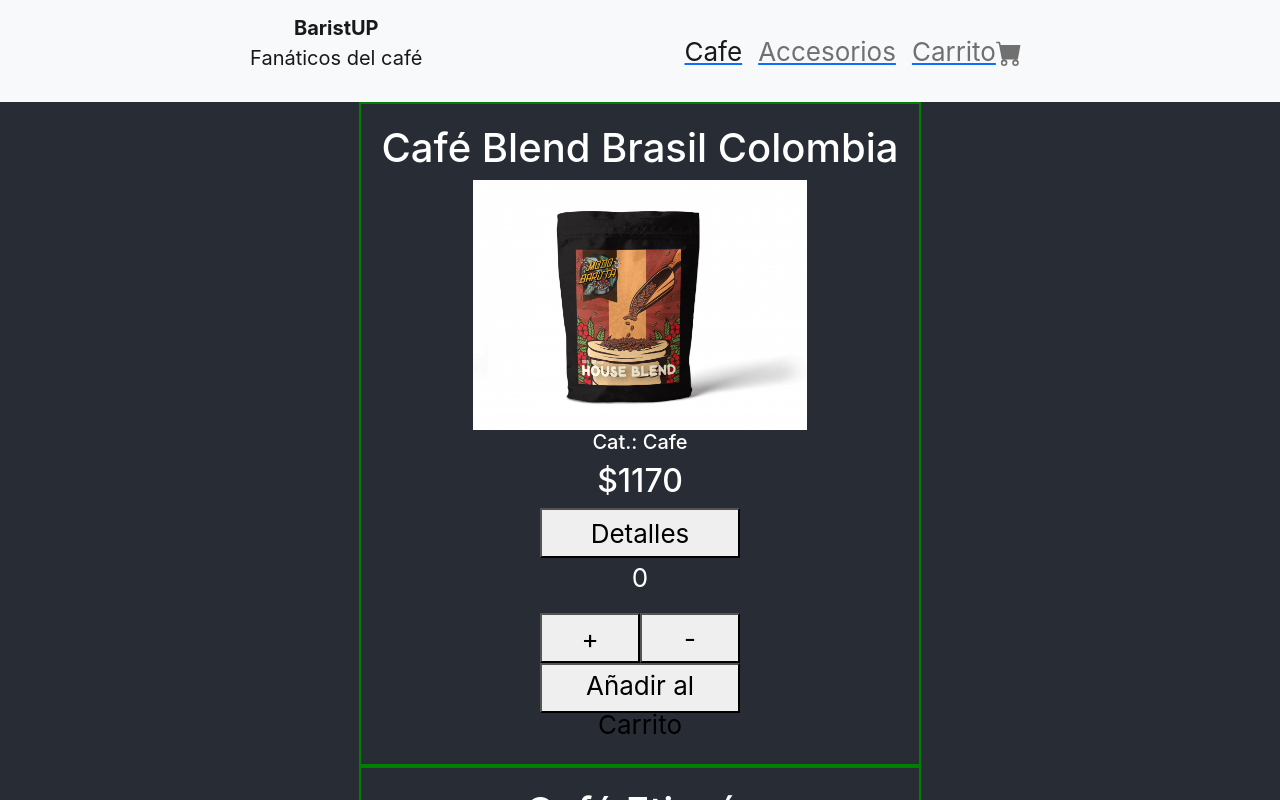
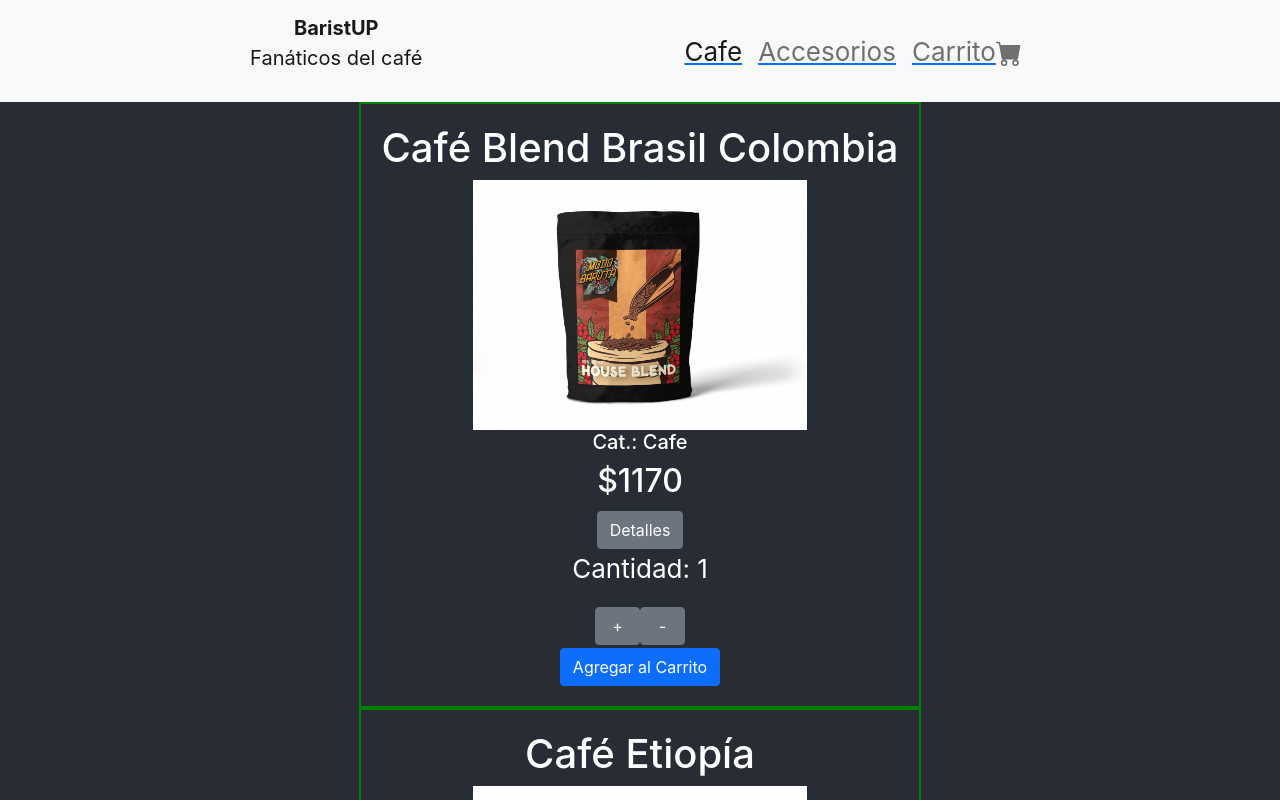
Before and after one commit to guido-pasciucco/BaristUp, a React (Create React App) app: page / in a window 1280 px wide. Shown: the top 800 px of the page. Built offline with nearby package versions, Linux system fonts and the light colour scheme.

Commit message:
Commit #8 Desafío clase 9

```diff
--- /dev/null
+++ b/src/components/NavBar/CartButton.jsx
@@ -0,0 +1,21 @@
+import {useState} from 'react'
+import { Link } from 'react-router-dom'
+
+export default function CartButton(){
+    const [option, setOption] = useState(1)
+    function optionSelected(value){
+        setOption(value)
+        console.log(value)
+    }
+    return(
+        <>
+        {option === 1 ?
+            <button type="button" class="btn btn-primary" option={option} onClick={optionSelected} defaultOption={option}>Agregar al Carrito</button>
+            :
+            <Link to="/cart">
+                <button type="button" class="btn btn-success">¡Agregado! ver carrito</button>
+            </Link>
+        }
+        </>
+    )
+}
--- a/src/components/NavBar/ItemCount.jsx
+++ b/src/components/NavBar/ItemCount.jsx
@@ -1,7 +1,7 @@
 import { useState } from 'react'
 
 function ItemCount(){
-    const [ contador, setContador ] = useState(0)
+    const [ contador, setContador ] = useState(1)
 
     console.log(contador)
 
@@ -13,9 +13,9 @@ function ItemCount(){
     }
     return(
         <div>
-            <p>{contador}</p>
-            <button onClick={handlerClickSuma}  style={{width: "100px", height: "50px"}}>+</button>
-            <button onClick={handlerClickResta} style={{width: "100px", height: "50px"}}>-</button>
+            <p>Cantidad: {contador}</p>
+            <button type="button" class="btn btn-secondary" onClick={handlerClickSuma}  style={{width: "45px"}}>+</button>
+            <button type="button" class="btn btn-secondary" onClick={handlerClickResta} style={{width: "45px"}}>-</button>
         </div>
     )
 }
--- a/src/components/NavBar/ItemDetailContainer.jsx
+++ b/src/components/NavBar/ItemDetailContainer.jsx
@@ -1,6 +1,10 @@
+import {useState, useEffect} from 'react'
 import {useParams} from 'react-router-dom'
+import ItemCount from './ItemCount'
+import {getFetch} from './getFetch'
 
 function ItemDetailContainer(){
+    const [productos, setProductos] = useState ([])
     const {id} = useParams()
     console.log(id)
     return(
@@ -29,5 +33,4 @@ function ItemDetailContainer(){
         </>
     )
 }
-
 export default ItemDetailContainer
--- a/src/components/NavBar/ItemList.jsx
+++ b/src/components/NavBar/ItemList.jsx
@@ -1,10 +1,9 @@
 import React, {useState} from 'react'
 import ItemCount from './ItemCount'
 import {getFetch} from "./getFetch"
-
 import ItemDetailContainer from "./ItemDetailContainer"
 import ItemListContainer from "./ItemListContainer"
-
+import CartButton from './CartButton'
 
 function ItemList(){
     const [productos, setProductos] = useState([])
@@ -15,19 +14,13 @@ function ItemList(){
             {productos.map(producto =>
                 <><><>
                 <div style={{border:"2px solid green",padding:"20px"}}>
-                    <h1 key={producto.id}>
-                        {producto.titulo}
-                    </h1>
+                    <h1 key={producto.id}>{producto.titulo}</h1>
                     <img src={producto.img} style={{width:"auto",height:"250px"}}/>
                     <h5>Cat.: {producto.categoria}</h5>
                     <h2>${producto.precio}</h2>
-                    <button style={{width:"200px",height:"50px"}}>
-                        Detalles
-                    </button>
+                    <button type="button" class="btn btn-secondary">Detalles</button>
                     <ItemCount/>
-                    <button style={{width:"200px",height:"50px"}}>
-                        Añadir al Carrito
-                    </button>
+                    <CartButton />
                 </div>
                 </></></>
             )}
--- a/src/components/NavBar/getFetch.js
+++ /dev/null
@@ -1,24 +0,0 @@
-
-import imagen1 from './imgs/cafe_blend_brasil_colombia.jpg'
-import imagen2 from './imgs/cafe_etiopia.jpg'
-import imagen3 from './imgs/cafe_guatemala.jpg'
-import imagen4 from './imgs/pava_cisne_inox.jpg'
-import imagen5 from './imgs/tazas_oslo_180.jpg'
-import imagen6 from './imgs/mocca_master.jpg'
-import imagen7 from './imgs/bialetti_moka_express.jpg'
-
-const productos = [
-{id:1,img: imagen1 ,categoria:"Cafe"      ,titulo:"Café Blend Brasil Colombia",precio:1170,  detalle: "Lorem ipsum dolor sit amet, consectetur adipiscing elit. Fusce a sollicitudin metus. Donec eleifend tellus sem, sodales velit dictum amet. Duis sagittis nec ma ultricies. Sed varius neque in vehicula varius."},
-{id:2,img: imagen2 ,categoria:"Cafe"      ,titulo:"Café Etiopía"              ,precio:2121,  detalle: "Lorem ipsum dolor sit amet, consectetur adipiscing elit. Fusce a sollicitudin metus. Donec eleifend tellus sem, sodales velit dictum amet. Duis sagittis nec ma ultricies. Sed varius neque in vehicula varius."},
-{id:3,img: imagen3 ,categoria:"Cafe"      ,titulo:"Café Guatemala"            ,precio:1490,  detalle: "Lorem ipsum dolor sit amet, consectetur adipiscing elit. Fusce a sollicitudin metus. Donec eleifend tellus sem, sodales velit dictum amet. Duis sagittis nec ma ultricies. Sed varius neque in vehicula varius."},
-{id:4,img: imagen4 ,categoria:"Accesorios",titulo:"Pava Cuello de Cisne Inox" ,precio:10876, detalle: "Lorem ipsum dolor sit amet, consectetur adipiscing elit. Fusce a sollicitudin metus. Donec eleifend tellus sem, sodales velit dictum amet. Duis sagittis nec ma ultricies. Sed varius neque in vehicula varius."},
-{id:5,img: imagen5 ,categoria:"Accesorios",titulo:"Tazas Oslo 180ml"          ,precio:2990,  detalle: "Lorem ipsum dolor sit amet, consectetur adipiscing elit. Fusce a sollicitudin metus. Donec eleifend tellus sem, sodales velit dictum amet. Duis sagittis nec ma ultricies. Sed varius neque in vehicula varius."},
-{id:6,img: imagen6 ,categoria:"Accesorios",titulo:"Mocca Master KBG Select"   ,precio:108770,detalle: "Certificada por la ECBC (European Coffee Brewing Center) y SCA (Specialty Coffee Association) bajo estrictos controles y siendo así la mejor máquina para la preparación de café filtrado y te contamos porque."},
-{id:7,img: imagen7 ,categoria:"Accesorios",titulo:"Bialetti Moka Express"     ,precio:11000, detalle: "Lorem ipsum dolor sit amet, consectetur adipiscing elit. Fusce a sollicitudin metus. Donec eleifend tellus sem, sodales velit dictum amet. Duis sagittis nec ma ultricies. Sed varius neque in vehicula varius."}
-];
-
-export const getFetch = new Promise ((resolve)=>{
-    setTimeout(()=>{
-        resolve(productos)
-    }, 500)
-})
--- /dev/null
+++ b/src/components/NavBar/getFetch.jsx
@@ -0,0 +1,24 @@
+
+import imagen1 from './imgs/cafe_blend_brasil_colombia.jpg'
+import imagen2 from './imgs/cafe_etiopia.jpg'
+import imagen3 from './imgs/cafe_guatemala.jpg'
+import imagen4 from './imgs/pava_cisne_inox.jpg'
+import imagen5 from './imgs/tazas_oslo_180.jpg'
+import imagen6 from './imgs/mocca_master.jpg'
+import imagen7 from './imgs/bialetti_moka_express.jpg'
+
+const productos = [
+{id:1,img:imagen1,categoria:"Cafe"      ,titulo:"Café Blend Brasil Colombia",precio:1170,  detalle:"Lorem ipsum dolor sit amet, consectetur adipiscing elit. Fusce a sollicitudin metus. Donec eleifend tellus sem, sodales velit dictum amet. Duis sagittis nec ma ultricies. Sed varius neque in vehicula varius."},
+{id:2,img:imagen2,categoria:"Cafe"      ,titulo:"Café Etiopía"              ,precio:2121,  detalle:"Lorem ipsum dolor sit amet, consectetur adipiscing elit. Fusce a sollicitudin metus. Donec eleifend tellus sem, sodales velit dictum amet. Duis sagittis nec ma ultricies. Sed varius neque in vehicula varius."},
+{id:3,img:imagen3,categoria:"Cafe"      ,titulo:"Café Guatemala"            ,precio:1490,  detalle:"Lorem ipsum dolor sit amet, consectetur adipiscing elit. Fusce a sollicitudin metus. Donec eleifend tellus sem, sodales velit dictum amet. Duis sagittis nec ma ultricies. Sed varius neque in vehicula varius."},
+{id:4,img:imagen4,categoria:"Accesorios",titulo:"Pava Cuello de Cisne Inox" ,precio:10876, detalle:"Lorem ipsum dolor sit amet, consectetur adipiscing elit. Fusce a sollicitudin metus. Donec eleifend tellus sem, sodales velit dictum amet. Duis sagittis nec ma ultricies. Sed varius neque in vehicula varius."},
+{id:5,img:imagen5,categoria:"Accesorios",titulo:"Tazas Oslo 180ml"          ,precio:2990,  detalle:"Lorem ipsum dolor sit amet, consectetur adipiscing elit. Fusce a sollicitudin metus. Donec eleifend tellus sem, sodales velit dictum amet. Duis sagittis nec ma ultricies. Sed varius neque in vehicula varius."},
+{id:6,img:imagen6,categoria:"Accesorios",titulo:"Mocca Master KBG Select"   ,precio:108770,detalle:"Certificada por la ECBC (European Coffee Brewing Center) y SCA (Specialty Coffee Association) bajo estrictos controles y siendo así la mejor máquina para la preparación de café filtrado y te contamos porque."},
+{id:7,img:imagen7,categoria:"Accesorios",titulo:"Bialetti Moka Express"     ,precio:11000, detalle:"Lorem ipsum dolor sit amet, consectetur adipiscing elit. Fusce a sollicitudin metus. Donec eleifend tellus sem, sodales velit dictum amet. Duis sagittis nec ma ultricies. Sed varius neque in vehicula varius."}
+];
+
+export const getFetch = new Promise ((resolve)=>{
+    setTimeout(()=>{
+        resolve(productos)
+    }, 500)
+})
```
